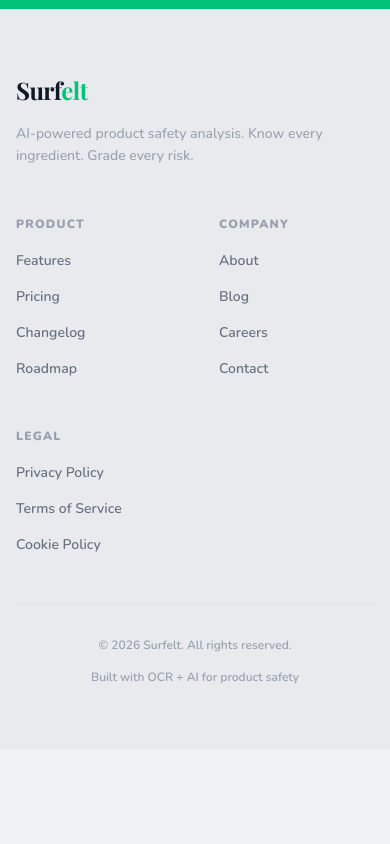
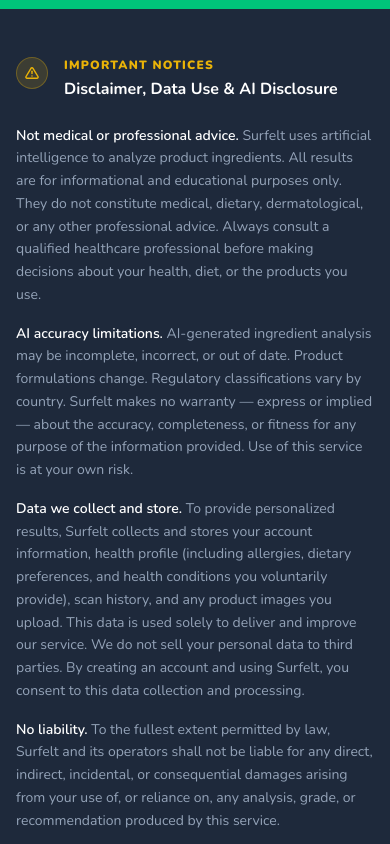
Before and after one commit to richet311/product-safety-scanner, a Next.js app: page / in a window 390 px wide. Shown: the part 6340-7184 px from the top of the page. Before the commit the page ends 7089 px from the top, so only its background shows below. Built offline with nearby package versions, Linux system fonts and the light colour scheme; no server answers.

Commit message:
Tighten mobile card padding, move scan limit to per-user DB column, add legal disclaimer to landing page, rewrite README

```diff
--- a/app/(protected)/dashboard/page.tsx
+++ b/app/(protected)/dashboard/page.tsx
@@ -4,7 +4,7 @@ import Link from 'next/link'
 import { ScanCard } from './ScanCard'
 import type { Scan } from './ScanCard'
 
-const DAILY_LIMIT = Number(process.env.DAILY_SCAN_LIMIT ?? 20)
+const DEFAULT_DAILY_LIMIT = 20
 
 function getGroup(created_at: string): string {
   const now = new Date()
@@ -38,7 +38,7 @@ export default async function DashboardPage() {
   const today = new Date()
   today.setHours(0, 0, 0, 0)
 
-  const [scansResult, usageResult] = await Promise.all([
+  const [scansResult, usageResult, profileResult] = await Promise.all([
     supabase
       .from('scans')
       .select('id, product_name, image_url, overall_grade, analysis, created_at')
@@ -50,13 +50,19 @@ export default async function DashboardPage() {
       .select('*', { count: 'exact', head: true })
       .eq('user_id', user.id)
       .gte('created_at', today.toISOString()),
+    supabase
+      .from('profiles')
+      .select('daily_scan_limit')
+      .eq('id', user.id)
+      .single(),
   ])
 
   const scans: Scan[] = scansResult.data ?? []
   const todayCount = usageResult.count ?? 0
-  const remaining = DAILY_LIMIT - todayCount
-  const atLimit = todayCount >= DAILY_LIMIT
-  const usagePct = Math.min((todayCount / DAILY_LIMIT) * 100, 100)
+  const dailyLimit = (profileResult.data as { daily_scan_limit?: number } | null)?.daily_scan_limit ?? DEFAULT_DAILY_LIMIT
+  const remaining = dailyLimit - todayCount
+  const atLimit = todayCount >= dailyLimit
+  const usagePct = Math.min((todayCount / dailyLimit) * 100, 100)
 
   const gradeScore = { A: 4, B: 3, C: 2, D: 1 } as const
   const gradeLetters = ['A', 'B', 'C', 'D'] as const
@@ -288,7 +294,7 @@ export default async function DashboardPage() {
                   color: atLimit ? '#ef4444' : '#94a3b8',
                   whiteSpace: 'nowrap', fontFamily: 'inherit',
                 }}>
-                  {atLimit ? 'Limit reached' : `${remaining} / ${DAILY_LIMIT} left today`}
+                  {atLimit ? 'Limit reached' : `${remaining} / ${dailyLimit} left today`}
                 </span>
               </div>
             </div>
--- a/app/(protected)/scanner/page.tsx
+++ b/app/(protected)/scanner/page.tsx
@@ -369,7 +369,7 @@ export default function ScannerPage() {
         .scanner-wrap {
           max-width: 600px;
           margin: 0 auto;
-          padding: 24px 16px 100px;
+          padding: 24px 20px 100px;
         }
         @media (min-width: 640px) {
           .scanner-wrap { padding: 40px 28px 60px; }
--- a/app/api/scan/route.ts
+++ b/app/api/scan/route.ts
@@ -4,7 +4,7 @@ import { NextResponse } from 'next/server'
 
 const groq = new Groq({ apiKey: process.env.GROQ_API_KEY })
 
-const DAILY_LIMIT = Number(process.env.DAILY_SCAN_LIMIT ?? 20)
+const DEFAULT_DAILY_LIMIT = 20
 
 type IngredientAnalysis = {
   name: string
@@ -30,15 +30,24 @@ export async function POST(request: Request) {
   const today = new Date()
   today.setHours(0, 0, 0, 0)
 
-  const { count, error: countError } = await supabase
-    .from('scan_events')
-    .select('*', { count: 'exact', head: true })
-    .eq('user_id', user.id)
-    .gte('created_at', today.toISOString())
+  const [{ count, error: countError }, { data: profile }] = await Promise.all([
+    supabase
+      .from('scan_events')
+      .select('*', { count: 'exact', head: true })
+      .eq('user_id', user.id)
+      .gte('created_at', today.toISOString()),
+    supabase
+      .from('profiles')
+      .select('allergies, dietary_preferences, health_conditions, age, daily_scan_limit')
+      .eq('id', user.id)
+      .single(),
+  ])
 
-  if (!countError && (count ?? 0) >= DAILY_LIMIT) {
+  const dailyLimit = (profile as { daily_scan_limit?: number } | null)?.daily_scan_limit ?? DEFAULT_DAILY_LIMIT
+
+  if (!countError && (count ?? 0) >= dailyLimit) {
     return NextResponse.json(
-      { error: `Daily scan limit of ${DAILY_LIMIT} reached. Try again tomorrow.` },
+      { error: `Daily scan limit of ${dailyLimit} reached. Try again tomorrow.` },
       { status: 429 }
     )
   }
@@ -57,12 +66,6 @@ export async function POST(request: Request) {
 
   if (!ingredients) return NextResponse.json({ error: 'ingredients is required' }, { status: 400 })
   if (ingredients.length > 4000) return NextResponse.json({ error: 'Ingredients text too long (max 4000 chars)' }, { status: 400 })
-
-  const { data: profile } = await supabase
-    .from('profiles')
-    .select('allergies, dietary_preferences, health_conditions, age')
-    .eq('id', user.id)
-    .single()
 
   const profileLines: string[] = []
   if (profile?.allergies?.length) {
@@ -150,7 +153,7 @@ ${ingredients}`,
     id: scanData?.id,
     analysis,
     scans_today: scanData ? (count ?? 0) + 1 : (count ?? 0),
-    daily_limit: DAILY_LIMIT,
+    daily_limit: dailyLimit,
     ...(scanError ? { _save_error: scanError.message } : {}),
   })
 }
--- a/app/page.tsx
+++ b/app/page.tsx
@@ -1158,6 +1158,69 @@ function CtaSection() {
   );
 }
 
+// ── Disclaimer ────────────────────────────────────────────────────────────────
+
+function DisclaimerSection() {
+  return (
+    <section style={{ backgroundColor: "#1e293b" }} className="py-12 sm:py-16">
+      <div className="mx-auto max-w-4xl px-4 sm:px-6 lg:px-8">
+        <div className="flex items-start gap-4 mb-6">
+          <div
+            className="shrink-0 w-8 h-8 rounded-full flex items-center justify-center"
+            style={{ backgroundColor: "rgba(234,179,8,0.15)", border: "1px solid rgba(234,179,8,0.3)" }}
+          >
+            <svg width="14" height="14" viewBox="0 0 24 24" fill="none" stroke="#EAB308" strokeWidth="2.5" strokeLinecap="round" strokeLinejoin="round" aria-hidden="true">
+              <path d="M10.29 3.86L1.82 18a2 2 0 0 0 1.71 3h16.94a2 2 0 0 0 1.71-3L13.71 3.86a2 2 0 0 0-3.42 0z"/>
+              <line x1="12" y1="9" x2="12" y2="13"/>
+              <line x1="12" y1="17" x2="12.01" y2="17"/>
+            </svg>
+          </div>
+          <div>
+            <p className="text-xs font-black uppercase tracking-widest mb-1" style={{ color: "#EAB308" }}>
+              Important Notices
+            </p>
+            <h3 className="text-base font-bold text-white">
+              Disclaimer, Data Use & AI Disclosure
+            </h3>
+          </div>
+        </div>
+
+        <div className="space-y-4 text-sm leading-relaxed" style={{ color: "#94a3b8" }}>
+          <p>
+            <strong className="text-white font-semibold">Not medical or professional advice.</strong>{" "}
+            Surfelt uses artificial intelligence to analyze product ingredients. All results are for
+            informational and educational purposes only. They do not constitute medical, dietary,
+            dermatological, or any other professional advice. Always consult a qualified healthcare
+            professional before making decisions about your health, diet, or the products you use.
+          </p>
+          <p>
+            <strong className="text-white font-semibold">AI accuracy limitations.</strong>{" "}
+            AI-generated ingredient analysis may be incomplete, incorrect, or out of date. Product
+            formulations change. Regulatory classifications vary by country. Surfelt makes no
+            warranty — express or implied — about the accuracy, completeness, or fitness for any
+            purpose of the information provided. Use of this service is at your own risk.
+          </p>
+          <p>
+            <strong className="text-white font-semibold">Data we collect and store.</strong>{" "}
+            To provide personalized results, Surfelt collects and stores your account information,
+            health profile (including allergies, dietary preferences, and health conditions you
+            voluntarily provide), scan history, and any product images you upload. This data is
+            used solely to deliver and improve our service. We do not sell your personal data to
+            third parties. By creating an account and using Surfelt, you consent to this data
+            collection and processing.
+          </p>
+          <p>
+            <strong className="text-white font-semibold">No liability.</strong>{" "}
+            To the fullest extent permitted by law, Surfelt and its operators shall not be liable
+            for any direct, indirect, incidental, or consequential damages arising from your use
+            of, or reliance on, any analysis, grade, or recommendation produced by this service.
+          </p>
+        </div>
+      </div>
+    </section>
+  );
+}
+
 // ── Footer ────────────────────────────────────────────────────────────────────
 
 const footerLinks: Record<string, string[]> = {
@@ -1208,7 +1271,7 @@ function Footer() {
             © {new Date().getFullYear()} Surfelt. All rights reserved.
           </p>
           <p className="text-xs text-gray-400 font-semibold">
-            Built with OCR + AI for product safety
+            For informational use only. Not medical advice. AI results may be inaccurate.
           </p>
         </div>
       </div>
@@ -1232,6 +1295,7 @@ export default function Home() {
         <FoodUniverseSection />
         <CtaSection />
       </main>
+      <DisclaimerSection />
       <Footer />
     </div>
   );
```
Also changed, not shown: 1 other file (tests, documents, lock files or other folders).
